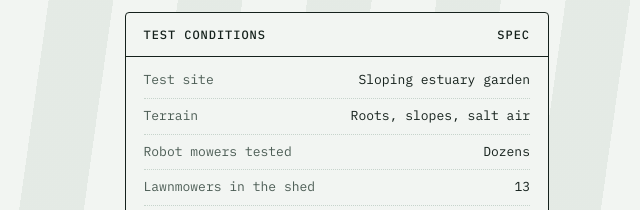
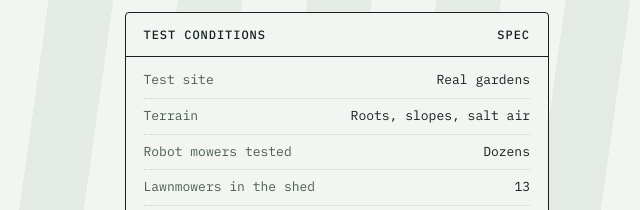
Before and after one commit to woofmanwolf/harryduncton-site, a plain HTML site: page index.html in a window 1280 px wide. Shown: the part 260-470 px from the top of the page, 635-1275 px from the left. Drawn offline with Linux system fonts and the light colour scheme.

Commit message:
Update index.html

```diff
--- a/index.html
+++ b/index.html
@@ -235,7 +235,7 @@ section { scroll-margin-top: 16px; }
       <aside class="spec" aria-label="Test conditions">
         <div class="spec-head"><span class="label">Test conditions</span><span class="label">Spec</span></div>
         <dl>
-          <div class="row"><dt>Test site</dt><span class="dots"></span><dd>Sloping estuary garden</dd></div>
+          <div class="row"><dt>Test site</dt><span class="dots"></span><dd>Real gardens</dd></div>
           <div class="row"><dt>Terrain</dt><span class="dots"></span><dd>Roots, slopes, salt air</dd></div>
           <div class="row"><dt>Robot mowers tested</dt><span class="dots"></span><dd>Dozens</dd></div>
           <div class="row"><dt>Lawnmowers in the shed</dt><span class="dots"></span><dd>13</dd></div>
```
